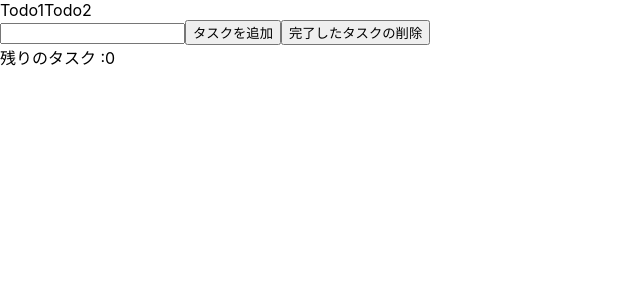
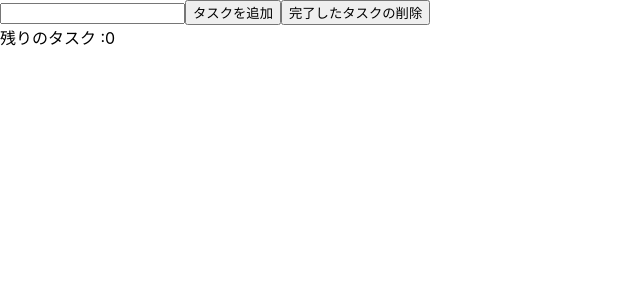
Before and after one commit to AchrafReyani/todo, a React (Create React App) app: page / in a window 1280 px wide. Shown: the top 300 px of the page, without its empty margins (0-640 px from the left). Built offline with nearby package versions, Linux system fonts and the light colour scheme.

Commit message:
corrected capital letter

```diff
--- a/src/TodoList.js
+++ b/src/TodoList.js
@@ -1,9 +1,7 @@
 import React from 'react'
 
 const TodoList = ({ todos }) => {
-  return (
-    <div>{todos}</div>
-  )
+  return todos.map((todo) => <todo />);
 }
 
 export default TodoList
```
